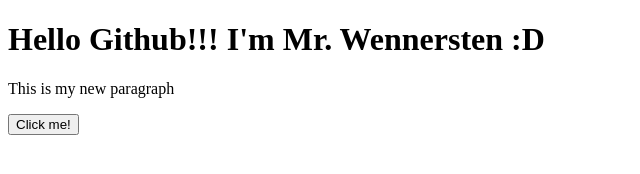
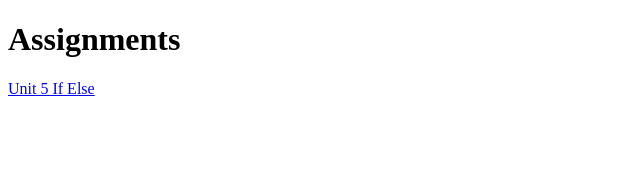
Before and after one commit to dwennersten-work/dwennersten-work.github.io, a plain HTML site: page index.html in a window 1280 px wide. Shown: the whole page, without its empty margins (0-640 px from the left). Drawn offline with Linux system fonts and the light colour scheme.

Commit message:
Update index.html

```diff
--- a/index.html
+++ b/index.html
@@ -4,11 +4,11 @@
     <meta charset="UTF-8">
     <meta http-equiv="X-UA-Compatible" content="IE=edge">
     <meta name="viewport" content="width=device-width, initial-scale=1.0">
+    <script src="script.js" defer></script>
     <title>Document</title>
 </head>
 <body>
-    <h1>Hello Github!!!  I'm Mr. Wennersten :D</h1>
-    <p>This is my new paragraph</p>
-    <button>Click me!</button>
+    <h1>Assignments</h1>
+    <a href="/U5_if_else/if_else.html">Unit 5 If Else</a>
 </body>
 </html>
```
